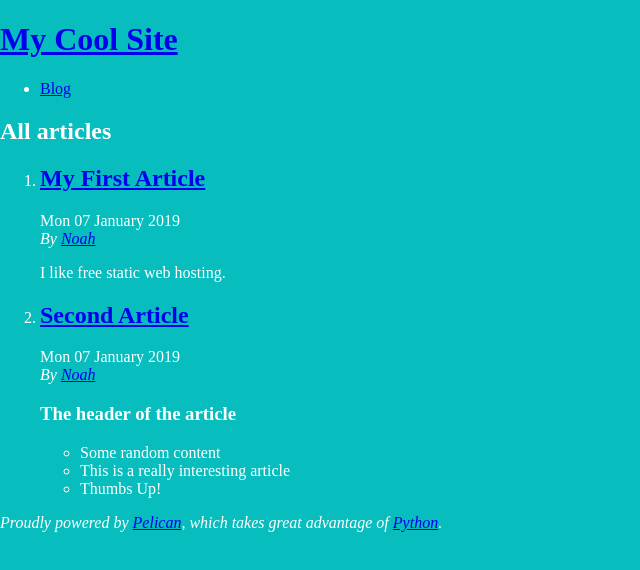
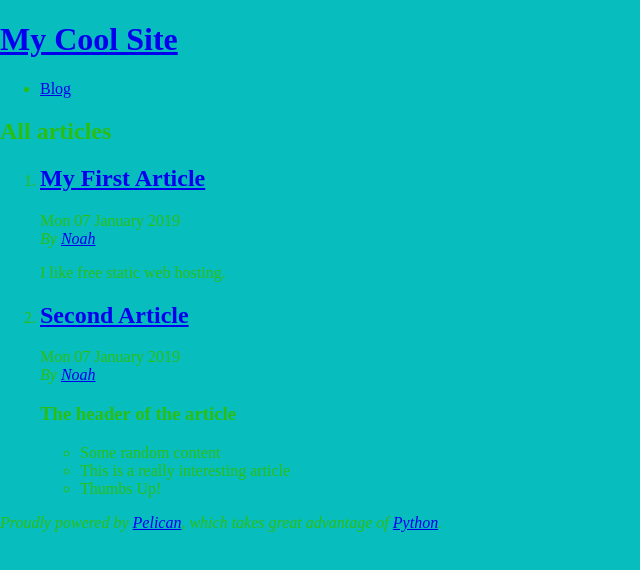
Before and after one commit to noahkryz/pelican-demo, a plain HTML site: page index.html in a window 1280 px wide. Shown: the whole page, without its empty margins (0-640 px from the left). Drawn offline with Linux system fonts and the light colour scheme; files that its build step writes are made by us from their sources.

Commit message:
Generate Pelican site

```diff
--- a/theme/style.css
+++ b/theme/style.css
@@ -1,7 +1,7 @@
 html, body {
   margin: 0;
   border: 0;
-  font-size: 100%;
+	font-size: 100%;
   background-color: #08bdbd;
-  color: #ffffff;
+  color: #29bf12;
 }
```
